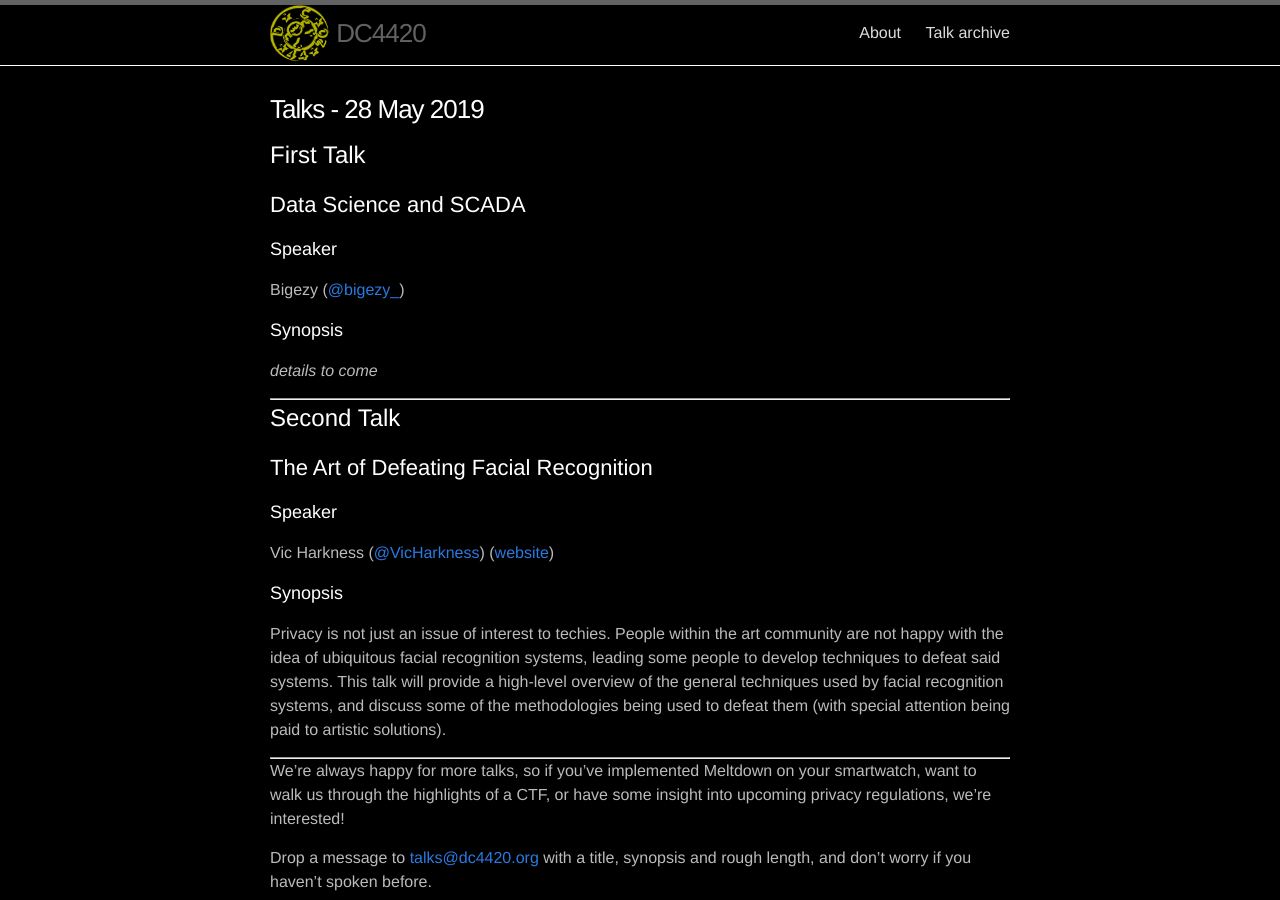
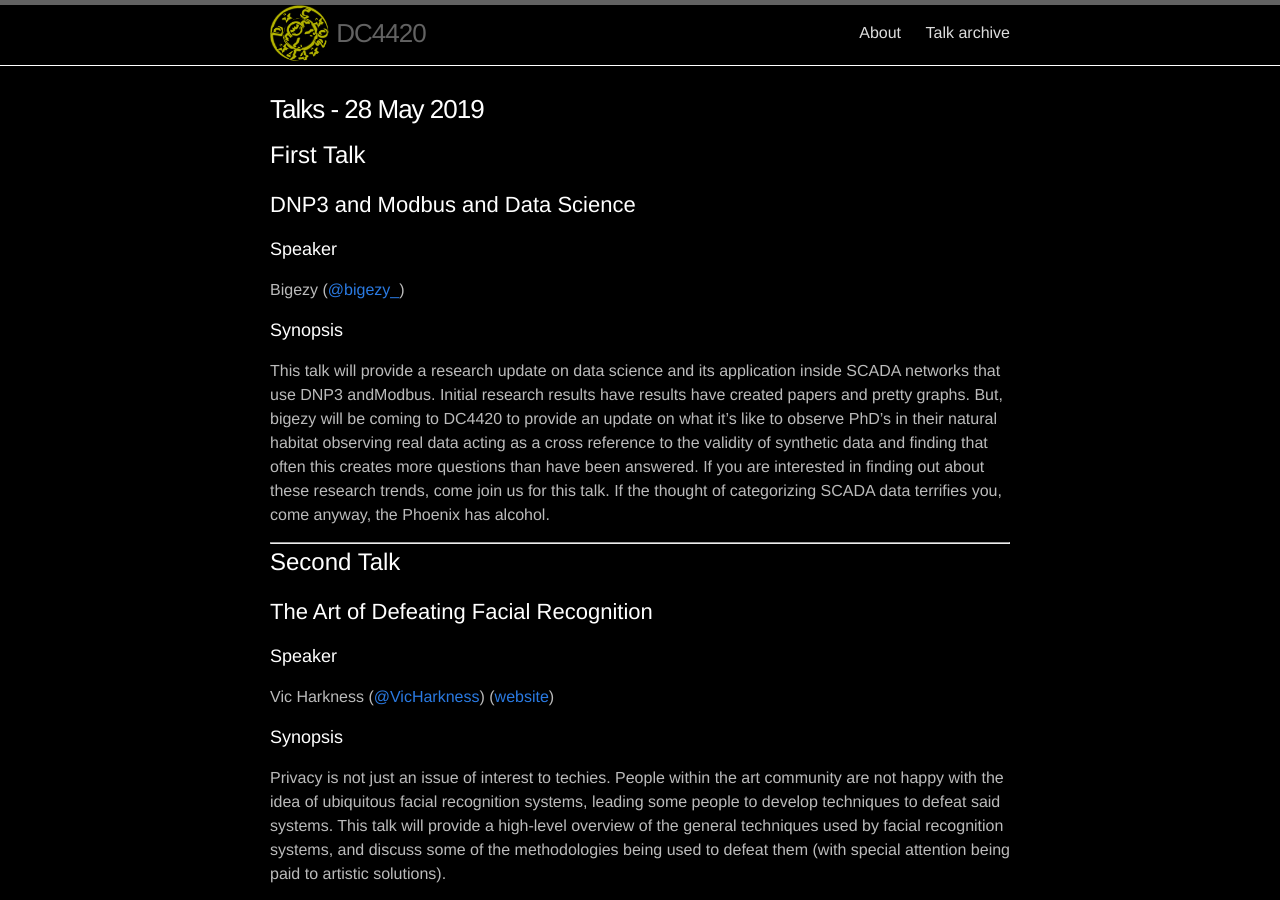
Before and after one commit to dc4420/website, a Jekyll site: the page built from _posts/2019-05-28-talks.markdown, in a window 1280 px wide and 900 px high. Built offline with Jekyll 4.4.1, drawn with Linux system fonts in a browser that asks for light colours; nearby versions of some CDN libraries.

Commit message:
1st talk synopsis

```diff
--- a/_posts/2019-05-28-talks.markdown
+++ b/_posts/2019-05-28-talks.markdown
@@ -1,13 +1,13 @@
 ---
 layout: post
 title:
-pubdate: 2019-05-25 12:00:00
+pubdate: 2019-05-27 12:00:00
 categories: talk
 ---
 
 # First Talk
 
-## Data Science and SCADA
+## DNP3 and Modbus and Data Science
 
 ### Speaker
 
@@ -15,7 +15,7 @@ Bigezy ([@bigezy_](https://twitter.com/@bigezy_))
 
 ### Synopsis
 
-*details to come*
+This talk will provide a research update on data science and its application inside SCADA networks that use DNP3 andModbus. Initial research results have results have created papers and pretty graphs. But, bigezy will be coming to DC4420 to provide an update on what it's like to observe PhD's in their natural habitat observing real data acting as a cross reference to the validity of synthetic data and finding that often this creates more questions than have been answered. If you are interested in finding out about these research trends, come join us for this talk. If the thought of categorizing SCADA data terrifies you, come anyway, the Phoenix has alcohol.
 
 <hr>
 
```
